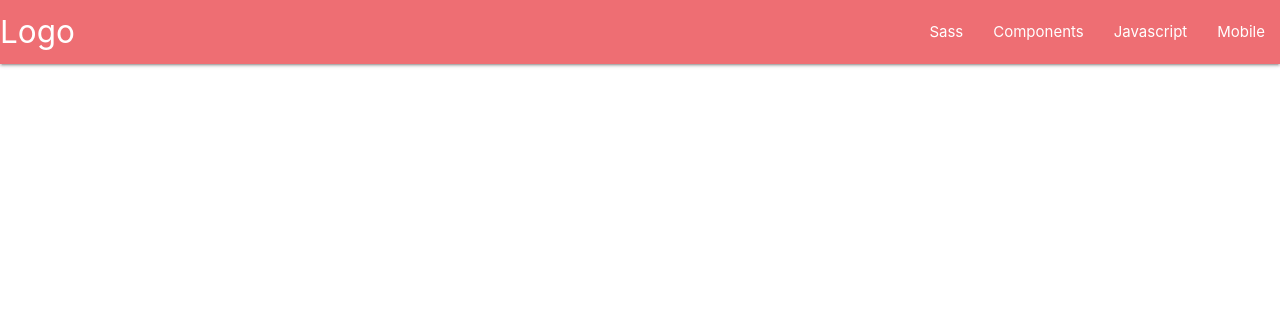
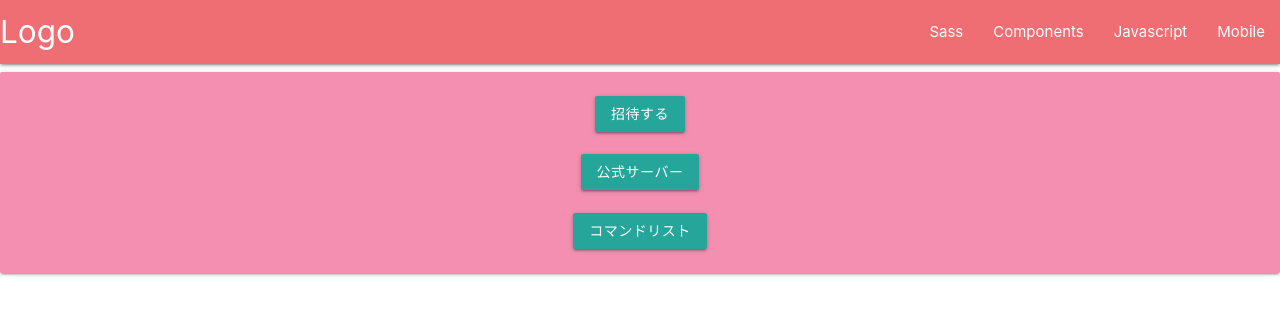
Before and after one commit to Sounyan/dsc-web, a plain HTML site: page index.html in a window 1280 px wide. Drawn offline with nearby package versions, Linux system fonts and the light colour scheme; files that its build step writes are made by us from their sources.

Commit message:
Update index.html

```diff
--- a/index.html
+++ b/index.html
@@ -42,6 +42,19 @@
     <li><a href="mobile.html">Mobile</a></li>
   </ul>
 
+<div class="pink lighten-3 card-panel hoverable">
+				<div align="center">
+					<a href="/invite.html" class="btn pulse">招待する</a>
+				</div><br>
+				<div align="center">
+					<a href="https://discord.gg/BKbzcEy" class="btn pulse">公式サーバー</a>
+				</div>
+				<br>
+				<div align="center">
+					<a href="/cmds.html" class="btn">コマンドリスト</a>
+				</div>
+			</div>
+
   <!--  Scripts-->
   <script src="https://code.jquery.com/jquery-2.1.1.min.js"></script>
   <script src="js/materialize.js"></script>
```
